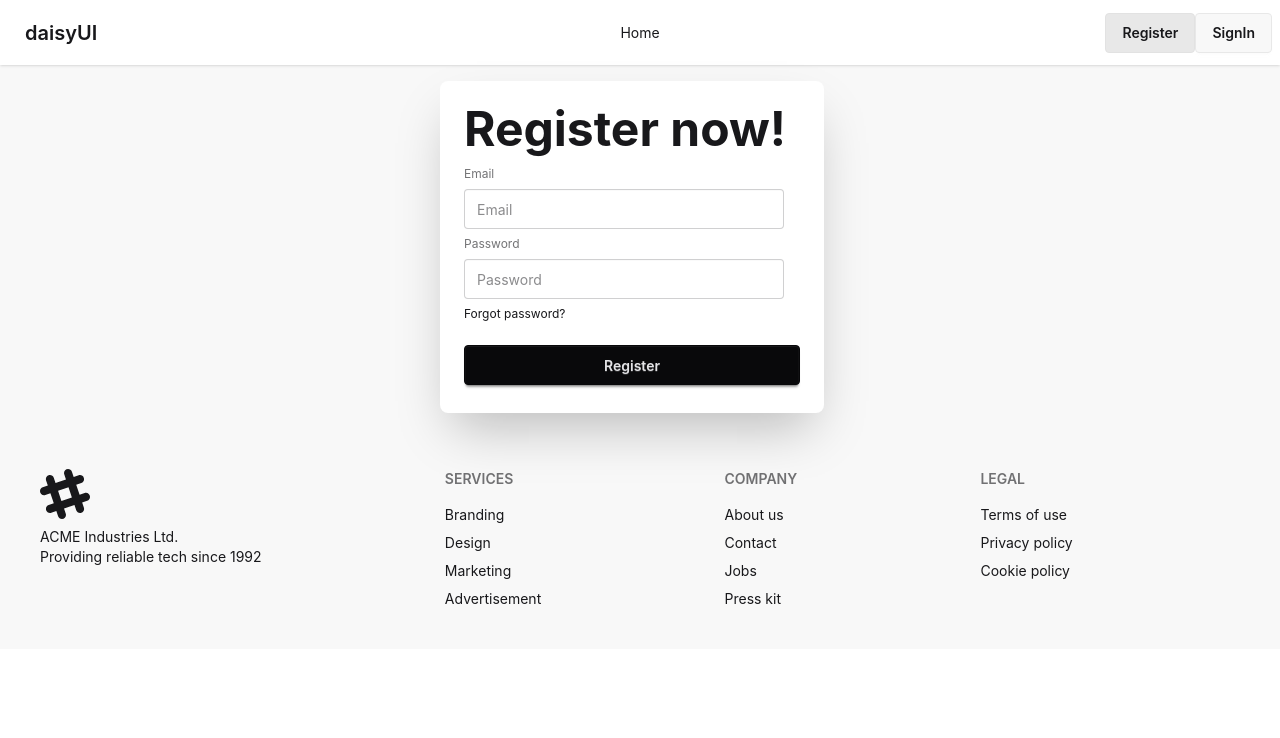
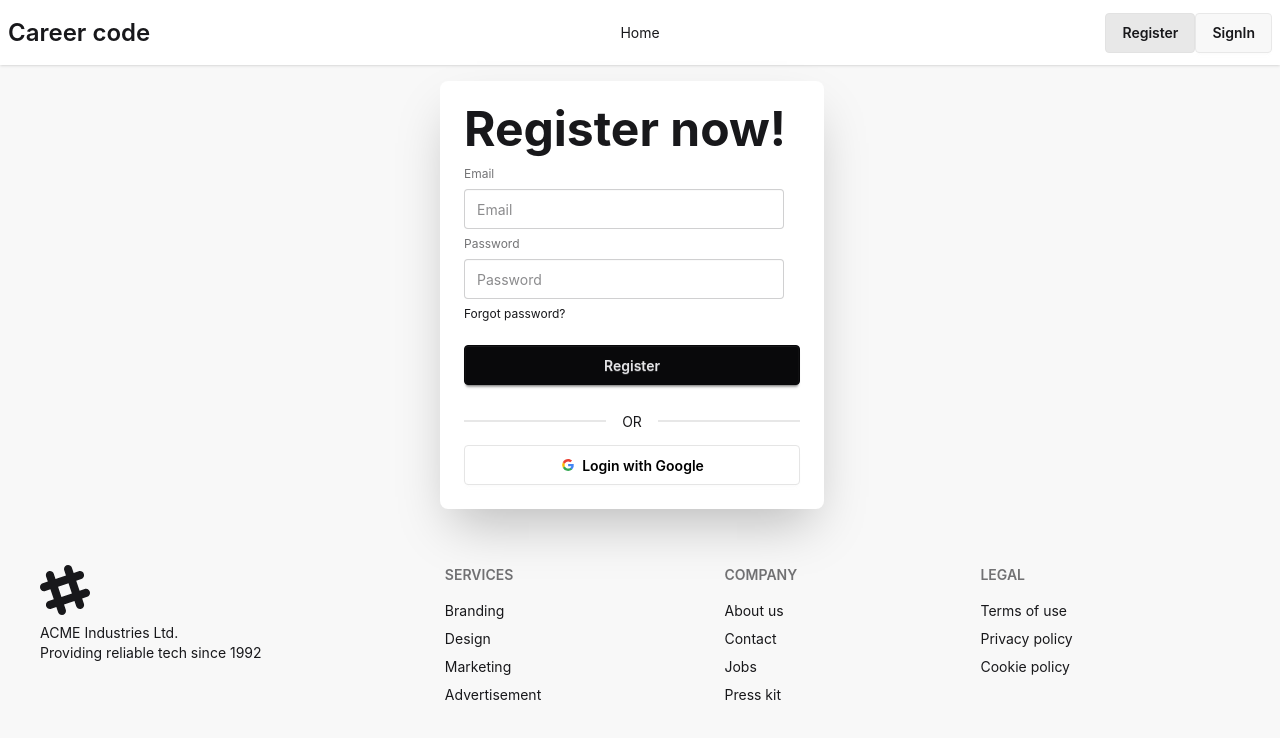
Before and after one commit to Srabonti721/New-carrer-code-client, a React (Vite) app: page /register in a window 1280 px wide. Shown: the top 738 px of the page. Built offline with nearby package versions, Linux system fonts and the light colour scheme; no server answers.

Commit message:
added hot jobs section use data to mongodb jobs card

```diff
--- a/package.json
+++ b/package.json
@@ -16,6 +16,7 @@
     "motion": "^12.43.0",
     "react": "^19.2.7",
     "react-dom": "^19.2.7",
+    "react-icons": "^5.7.0",
     "react-router": "^8.3.0",
     "sweetalert2": "^11.26.25",
     "tailwindcss": "^4.3.3"
--- a/src/Pages/Home/Banner.jsx
+++ b/src/Pages/Home/Banner.jsx
@@ -1,39 +1,62 @@
-import React from 'react';
-import { motion } from "motion/react"
-import team1 from '../../assets/Teams/developer.jpg';
-import team2 from '../../assets/Teams/softdev.jpg';
+import { motion } from "motion/react";
+import team1 from "../../assets/Teams/developer.jpg";
+import team2 from "../../assets/Teams/softdev.jpg";
 
 const Banner = () => {
     return (
         <div className="hero bg-base-200 min-w-96">
             <div className="hero-content flex-col lg:flex-row-reverse">
-<div className='flex-1'>
+                <div className="flex-1">
                     <motion.img
                         animate={{
-    y:[0, 100, 0]
+                            y: [0, 100, 0],
                         }}
-transition={{duration:10, repeat:Infinity}}
+                        transition={{ duration: 10, repeat: Infinity }}
                         src={team1}
                         className="max-w-sm  border-s-8 border-b-8 border-blue-500 rounded-t-3xl rounded-br-3xl shadow-2xl"
                     />
                     <motion.img
-    animate={{x:[100, 150, 100]}}
-    transition={{duration:10 , delay:5, repeat:Infinity}}
-      className='max-w-sm border-s-8 border-b-8 border-blue-500 rounded-t-3xl rounded-br-3xl' src={team2} alt="team2" />
+                        animate={{ x: [100, 150, 100] }}
+                        transition={{
+                            duration: 10,
+                            delay: 5,
+                            repeat: Infinity,
+                        }}
+                        className="max-w-sm border-s-8 border-b-8 border-blue-500 rounded-t-3xl rounded-br-3xl"
+                        src={team2}
+                        alt="team2"
+                    />
                 </div>
-    <div className='flex-1'>
+                <div className="flex-1">
                     <motion.h1
-      initial={{scale:0}}
+                        initial={{ scale: 0 }}
                         animate={{
-        scale:1,
-        transition:{duration:2}
-        }}  className="text-5xl font-bold">Box Office News!</motion.h1>
+                            scale: 1,
+                            transition: { duration: 2 },
+                        }}
+                        className="text-5xl font-bold"
+                    >
+                        Box Office News!
+                    </motion.h1>
                     <p className="py-6">
-        <motion.span animate={{
-            color:["#F54927", "#C2C240", "#408EC2", "#4040C2", "#A240C2"],
-            transition:{duration:4, repeat:Infinity}
-        }} className='text-3xl font-semibold'>Provident cupiditate</motion.span> voluptatem et in. Quaerat fugiat ut assumenda excepturi exercitationem
-        quasi. In deleniti eaque aut repudiandae et a id nisi.
+                        <motion.span
+                            animate={{
+                                color: [
+                                    "#F54927",
+                                    "#C2C240",
+                                    "#408EC2",
+                                    "#4040C2",
+                                    "#A240C2",
+                                ],
+                                transition: { duration: 4, repeat: Infinity },
+                            }}
+                            className="text-3xl font-semibold"
+                        >
+                            Provident cupiditate
+                        </motion.span>{" "}
+                        voluptatem et in. Quaerat fugiat ut assumenda excepturi
+                        exercitationem quasi. In deleniti eaque aut repudiandae
+                        et a id nisi.
                     </p>
                     <button className="btn btn-primary">Get Started</button>
                 </div>
--- a/src/Pages/Home/Home.jsx
+++ b/src/Pages/Home/Home.jsx
@@ -1,10 +1,22 @@
-import React from 'react';
-import Banner from './Banner';
+import { Suspense, use } from "react";
+import Banner from "./Banner";
+import HotJobs from "./HotJobs";
 
+const jobsPromise = fetch("http://localhost:3000/jobs").then((res) =>
+    res.json(),
+);
 const Home = () => {
+    const jobs = use(jobsPromise);
     return (
         <div>
-            <Banner/>
+            <Banner />
+            <Suspense
+                fallback={
+                    <span className="loading loading-dots loading-xl"></span>
+                }
+            >
+                <HotJobs jobs={jobs} />
+            </Suspense>
         </div>
     );
 };
--- /dev/null
+++ b/src/Pages/Home/HotJobs.jsx
@@ -0,0 +1,20 @@
+import React from 'react';
+import JobCard from '../Shared/JobCard';
+
+const HotJobs = ({jobs}) => {
+    const allJobs = jobs;
+    console.log(allJobs);
+
+    return (
+        <div>
+            <h2 className='text-3xl font-semibold'>Hot jobs collection</h2>
+            <div className='grid grid-cols-1 md:grid-cols-2 lg:grid-cols-3 gap-4'>
+                {
+                    allJobs.map(jobs=><JobCard key={jobs._id} jobs={jobs}></JobCard>)
+                }
+            </div>
+        </div>
+    );
+};
+
+export default HotJobs;
--- a/src/Pages/Register.jsx
+++ b/src/Pages/Register.jsx
@@ -1,5 +1,6 @@
 import React, { use } from 'react';
 import { AuthContext } from '../context/AuthProvider'
+import SocialLogin from './Shared/SocialLogin';
 // import registerLottie  from '../assets/lotties/Register (1).json';
 // import Lottie from 'lottie-react';
 
@@ -41,6 +42,7 @@ const Register = () => {
           <div><a className="link link-hover">Forgot password?</a></div>
           <button className="btn btn-neutral mt-4">Register</button>
         </form>
+        <SocialLogin/>
       </div>
     </div>
   </div>
--- /dev/null
+++ b/src/Pages/Shared/JobCard.jsx
@@ -0,0 +1,45 @@
+import React from 'react';
+import { FaLocationDot } from 'react-icons/fa6';
+
+const JobCard = ({jobs}) => {
+    const {salaryRange, description, company_logo,
+ jobType,requirements, title, company, category, location} = jobs
+    return (
+<div className="card bg-base-100 shadow-sm">
+<div className='flex gap-2 items-center'>
+          <figure>
+    <img
+    className='w-20'
+      src={company_logo}
+      alt="Shoes" />
+  </figure>
+<div>
+    <h2 className='text-xl font-bold'>{company}</h2>
+    <p className='flex items-center gap-1'><FaLocationDot />{location}</p>
+</div>
+</div>
+  <div className="card-body">
+    <h2 className="card-title">
+      {title}
+      <div className="badge badge-secondary">NEW</div>
+    </h2>
+    <h2 className='text-3xl font-bold'>{category}</h2>
+    <div>
+<p>Salary: {salaryRange.min} - {salaryRange.max} {salaryRange.currency
+}</p>
+    </div>
+    <p>{description}</p>
+    <div className="card-actions">
+        {
+            requirements.map((skills, index)=><div key={index} className="badge badge-outline">{skills}</div>)
+        }
+    </div>
+          <div className=" card-actions justify-end">
+        <button className='btn btn-primary '>Apply Now</button>
+      </div>
+  </div>
+</div>
+    );
+};
+
+export default JobCard;
--- a/src/Pages/Shared/Navbar.jsx
+++ b/src/Pages/Shared/Navbar.jsx
@@ -54,7 +54,7 @@ const Navbar = () => {
                         {links}
                     </ul>
                 </div>
-                <a className="btn btn-ghost text-xl">daisyUI</a>
+                <a className="font-semibold text-2xl">Career code</a>
             </div>
             <div className="navbar-center hidden lg:flex">
                 <ul className="menu menu-horizontal px-1">{links}</ul>
--- a/src/Pages/Shared/SignIn.jsx
+++ b/src/Pages/Shared/SignIn.jsx
@@ -1,6 +1,7 @@
 import React, { use } from 'react';
 import { AuthContext } from '../../context/AuthProvider';
 import Swal from 'sweetalert2';
+import SocialLogin from './SocialLogin';
 
 const SignIn = () => {
 const {signInUser} = use(AuthContext)
@@ -45,6 +46,7 @@ const {signInUser} = use(AuthContext)
           <div><a className="link link-hover">Forgot password?</a></div>
           <button className="btn btn-neutral mt-4">Sign in</button>
         </form>
+        <SocialLogin/>
       </div>
     </div>
   </div>
--- /dev/null
+++ b/src/Pages/Shared/SocialLogin.jsx
@@ -0,0 +1,55 @@
+import { use } from "react";
+import { AuthContext } from "../../context/AuthProvider";
+
+const SocialLogin = () => {
+    const { googleSignIn } = use(AuthContext);
+    const handleGoogleSignIn = () => {
+        googleSignIn()
+            .then((result) => {
+                console.log(result.user);
+            })
+            .catch((error) => {
+                console.log(error);
+            });
+    };
+    return (
+        <div>
+            <div className="divider">OR</div>
+            <button
+                onClick={handleGoogleSignIn}
+                className="btn w-full bg-white text-black border-[#e5e5e5]"
+            >
+                <svg
+                    aria-label="Google logo"
+                    width="16"
+                    height="16"
+                    xmlns="http://www.w3.org/2000/svg"
+                    viewBox="0 0 512 512"
+                >
+                    <g>
+                        <path d="m0 0H512V512H0" fill="#fff"></path>
+                        <path
+                            fill="#34a853"
+                            d="M153 292c30 82 118 95 171 60h62v48A192 192 0 0190 341"
+                        ></path>
+                        <path
+                            fill="#4285f4"
+                            d="m386 400a140 175 0 0053-179H260v74h102q-7 37-38 57"
+                        ></path>
+                        <path
+                            fill="#fbbc02"
+                            d="m90 341a208 200 0 010-171l63 49q-12 37 0 73"
+                        ></path>
+                        <path
+                            fill="#ea4335"
+                            d="m153 219c22-69 116-109 179-50l55-54c-78-75-230-72-297 55"
+                        ></path>
+                    </g>
+                </svg>
+                Login with Google
+            </button>
+        </div>
+    );
+};
+
+export default SocialLogin;
--- a/src/context/AuthProvider.jsx
+++ b/src/context/AuthProvider.jsx
@@ -1,12 +1,18 @@
 import {
     createUserWithEmailAndPassword,
+    GoogleAuthProvider,
     onAuthStateChanged,
     signInWithEmailAndPassword,
+    signInWithPopup,
     signOut,
 } from "firebase/auth";
 import { createContext, useEffect, useState } from "react";
 import { auth } from "../firebase/firebase.init";
+
+
 export const AuthContext = createContext(null);
+
+const googleProvider = new GoogleAuthProvider();
 
 const AuthProvider = ({ children }) => {
     const [loading, setLoading] = useState(true);
@@ -19,6 +25,10 @@ const AuthProvider = ({ children }) => {
         setLoading(true);
         return signInWithEmailAndPassword(auth, email, password);
     };
+
+    const googleSignIn = () =>{
+        return signInWithPopup(auth, googleProvider)
+    }
 
     const logoutUser = () =>{
         setLoading(true)
@@ -41,7 +51,8 @@ const AuthProvider = ({ children }) => {
         setLoading,
         createUser,
         signInUser,
-        logoutUser
+        logoutUser,
+        googleSignIn
     };
     return <AuthContext value={userInfo}>{children}</AuthContext>;
 };
```
Also changed, not shown: 1 other file (tests, documents, lock files or other folders). Lines whose indentation alone changed are shown as unchanged.
